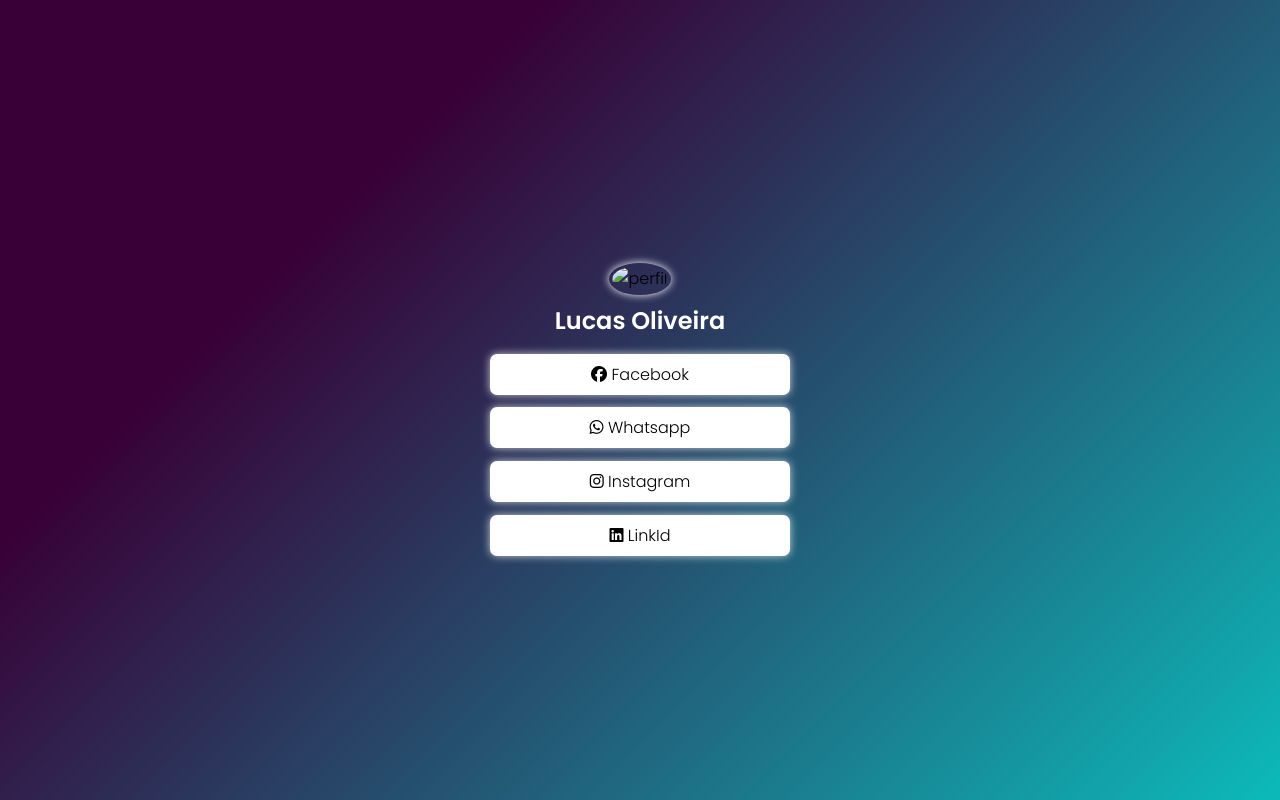
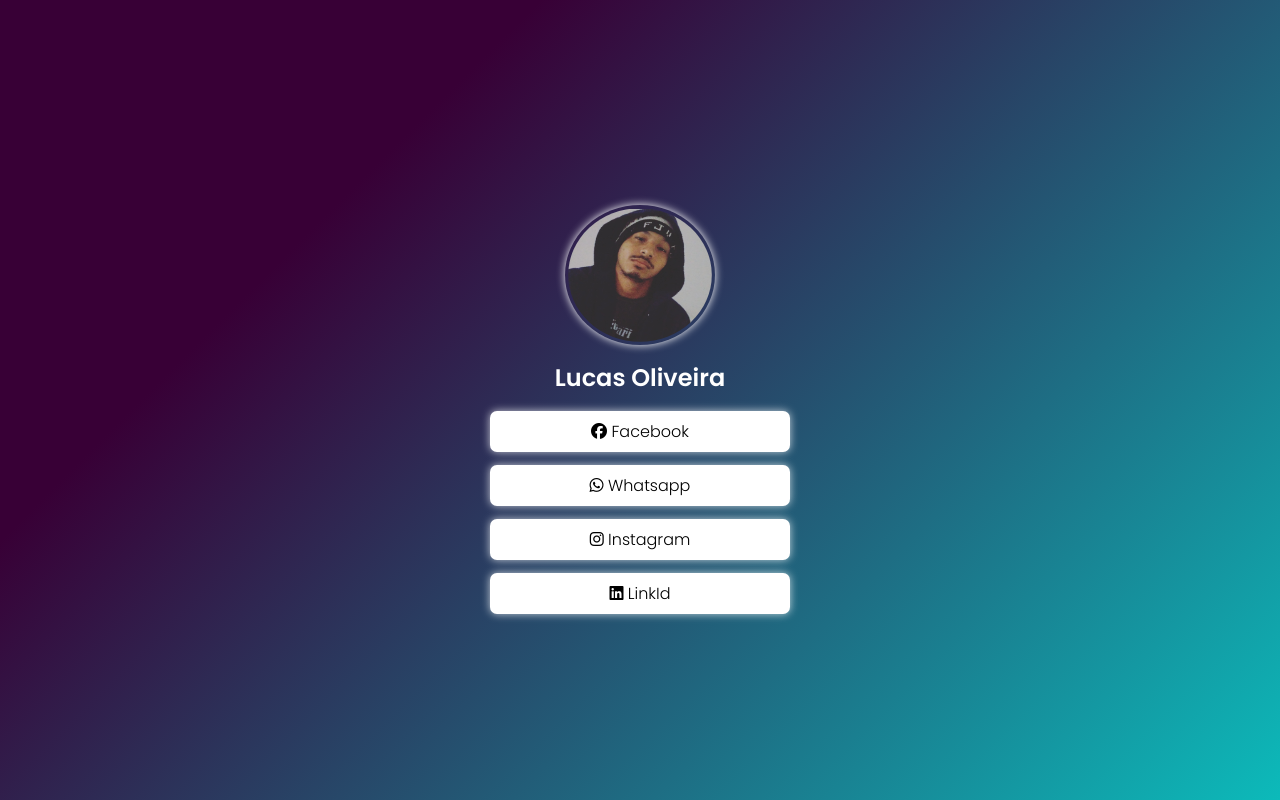
Before and after one commit to LuskarDev/SocialTree, a plain HTML site: page index.html in a window 1280 px wide. Drawn offline with Linux system fonts and the light colour scheme; a web font is replaced by a local one.

Commit message:
Update index.html

```diff
--- a/index.html
+++ b/index.html
@@ -11,7 +11,7 @@
 <body>
 
     <div class="socialTree">
-        <img src="img/4k-desktop-wallpaper.-2560×1440.jpeg" alt="perfil">
+        <img src="https://github.com/LuskarDev/SocialTree/blob/main/img/WhatsApp%20Image%202022-01-16%20at%2022.10.30.jpeg" alt="perfil">
         <p>Lucas Oliveira</p>
         <ul>
             <li><i class="fab fa-facebook"></i> <a href="">Facebook</a>  </li>
```
